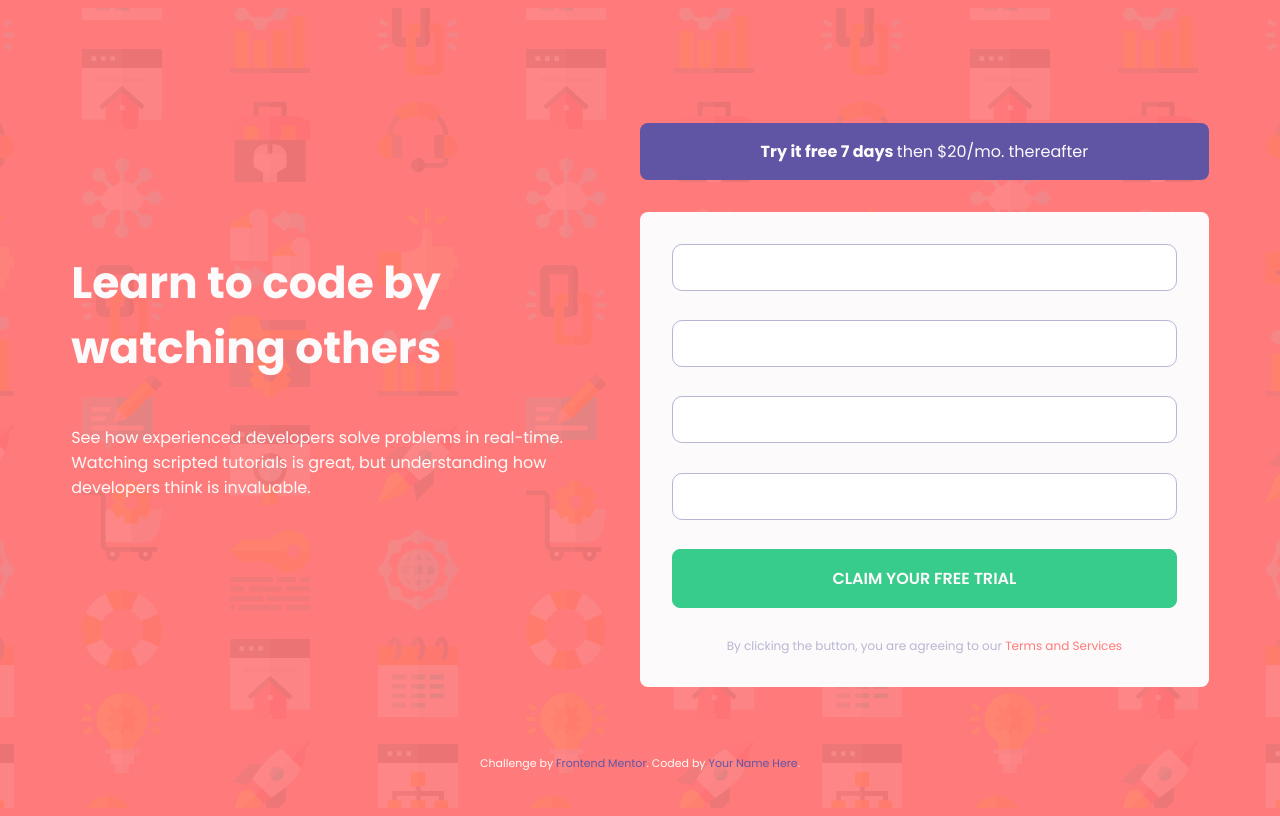
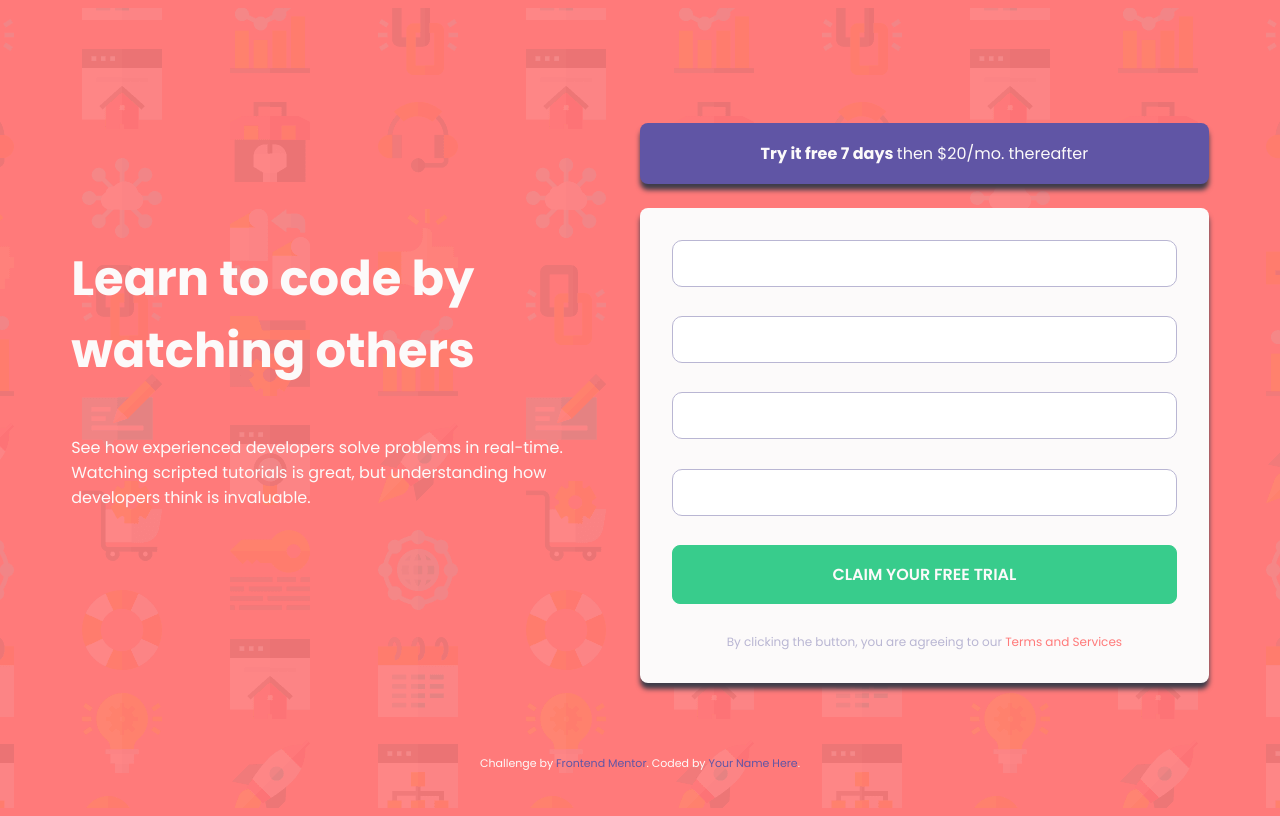
Before and after one commit to DevJonatanMorales/-intro-component-with-signup-form-master, a plain HTML site: page index.html in a window 1280 px wide. Drawn offline with Linux system fonts and the light colour scheme.

Commit message:
formulario

```diff
--- a/css/main.css
+++ b/css/main.css
@@ -33,7 +33,6 @@ body {
   background-position: center;
   background-repeat: no-repeat;
   font-family: 'Poppins', sans-serif;
-  font-size: 16px;
   color: var(--white);
   display: grid;
   grid-template-columns: 1fr;
@@ -60,8 +59,12 @@ body {
 }
 
 .main__title {
-  font-size: 44px;
+  font-size: 48px;
   font-weight: 700;
+}
+
+.main__paragraph {
+  font-size: 16px;
 }
 
 .from {
@@ -71,12 +74,13 @@ body {
 
 .from__label {
   background-color:  var(--Blue);
+  box-shadow: 0px 6px 5px var(--DarkBlue);
   display: block;
   border-radius: var(--BorderRadius);
   width: 100%;
   display: block;
-  padding: 1rem;
-  margin-bottom: 2rem;
+  padding: 18px;
+  margin-bottom: 1.5rem;
   text-align: center;
 }
 
@@ -94,6 +98,7 @@ body {
   border-radius: var(--BorderRadius);
   background-color: var(--white);
   color: var(--DarkBlue);
+  box-shadow: 0 6px 5px var(--DarkBlue);
 }
 
 .gruop__control {
```
